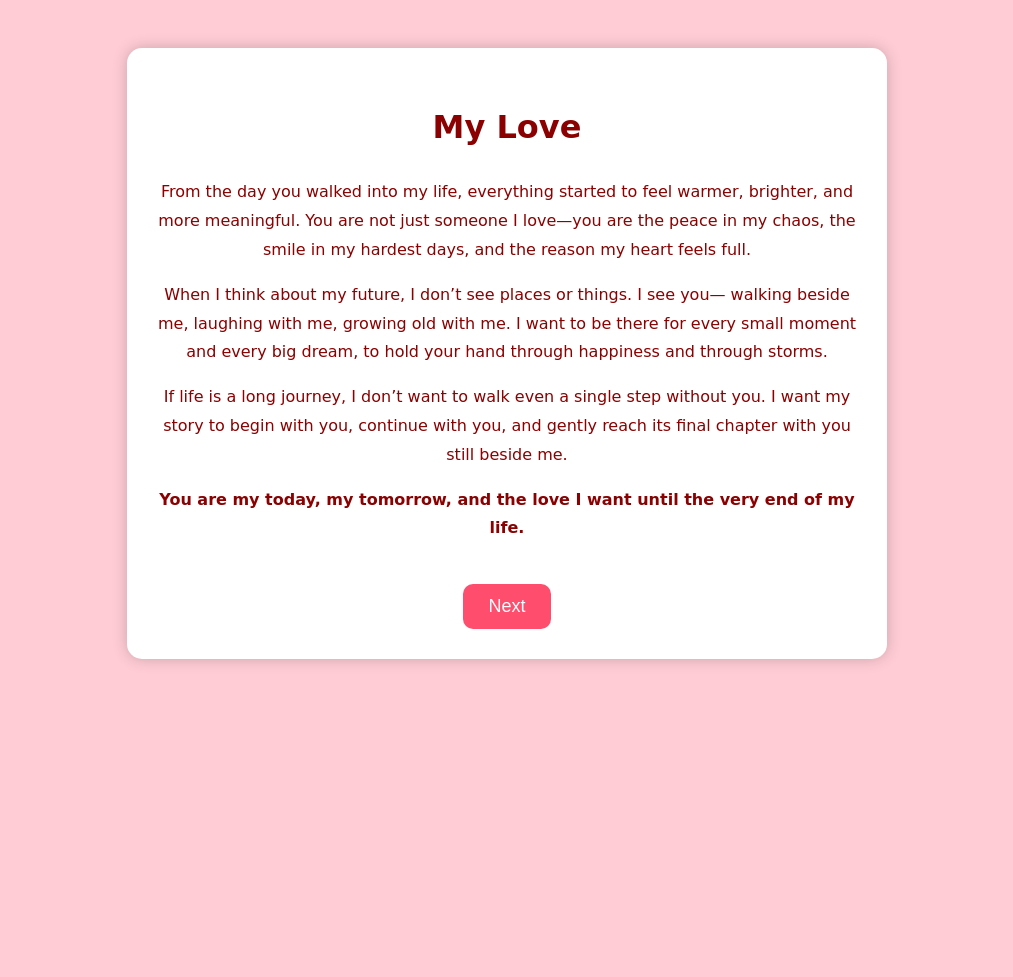
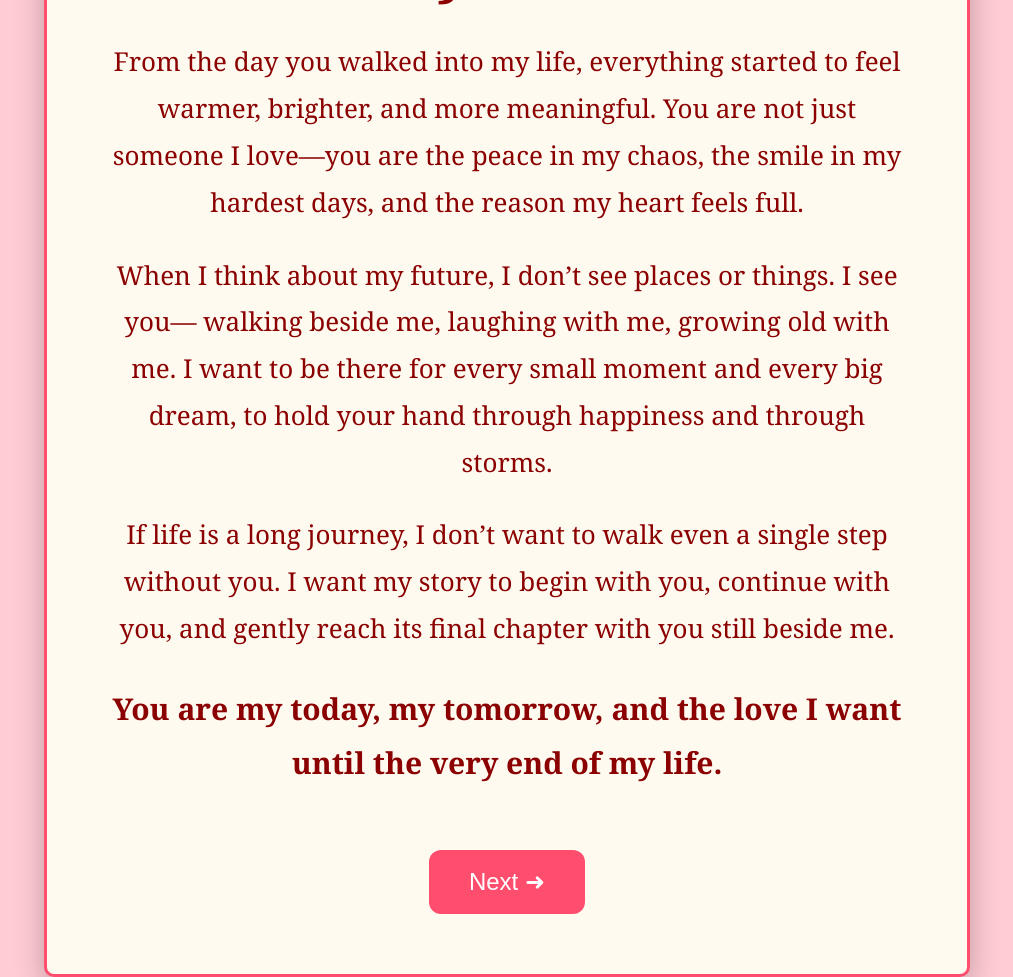
Before and after one commit to abijith2109/Surprise-for-you-, a Flask app: page /yes in a window 1280 px wide. Shown: the whole page, without its empty margins (133-1146 px from the left). Before the commit the page ends 664 px from the top, so only its background shows below. Run offline with Flask 3, Linux system fonts and the light colour scheme.

Commit message:
Update letter.html

```diff
--- a/templates/letter.html
+++ b/templates/letter.html
@@ -5,35 +5,62 @@
     <style>
         body {
             background:#ffccd5;
+            font-family:'Georgia', serif;
+            display:flex;
+            justify-content:center;
+            align-items:center;
+            height:100vh;
+            margin:0;
+            color:#8b0000;
+        }
+
+        .letter {
+            background:#fffaf0;
+            padding:60px;
+            border-radius:10px;
+            width:80%;
+            max-width:800px;
+            box-shadow:0 10px 30px rgba(0,0,0,0.25);
+            border:3px solid #ff4d6d;
             text-align:center;
-            font-family:cursive;
-            color:#8b0000;
-            padding:40px;
+        }
+
+        h1 {
+            font-size:60px;
+            margin-bottom:30px;
+        }
+
+        p {
+            font-size:26px;
             line-height:1.8;
+            margin-bottom:20px;
         }
-        .letter-box {
-            background:white;
-            padding:30px;
-            border-radius:15px;
-            max-width:700px;
-            margin:auto;
-            box-shadow:0 0 15px rgba(0,0,0,0.2);
+
+        .signature {
+            font-size:30px;
+            font-weight:bold;
+            margin-top:30px;
         }
+
         button {
-            margin-top:25px;
-            padding:12px 25px;
-            font-size:18px;
+            margin-top:40px;
+            padding:18px 40px;
+            font-size:24px;
             background:#ff4d6d;
             color:white;
             border:none;
-            border-radius:10px;
+            border-radius:12px;
             cursor:pointer;
+        }
+
+        button:hover {
+            background:#e63956;
         }
     </style>
 </head>
 <body>
 
-<div class="letter-box">
+<div class="letter">
     <h1>My Love</h1>
 
     <p>
@@ -56,11 +83,11 @@
         gently reach its final chapter with you still beside me.
     </p>
 
-    <p><strong>
+    <p class="signature">
         You are my today, my tomorrow, and the love I want until the very end of my life.
-    </strong></p>
+    </p>
 
-    <button onclick="location.href='/gift'">Next</button>
+    <button onclick="location.href='/gift'">Next ➜</button>
 </div>
 
 </body>
```
